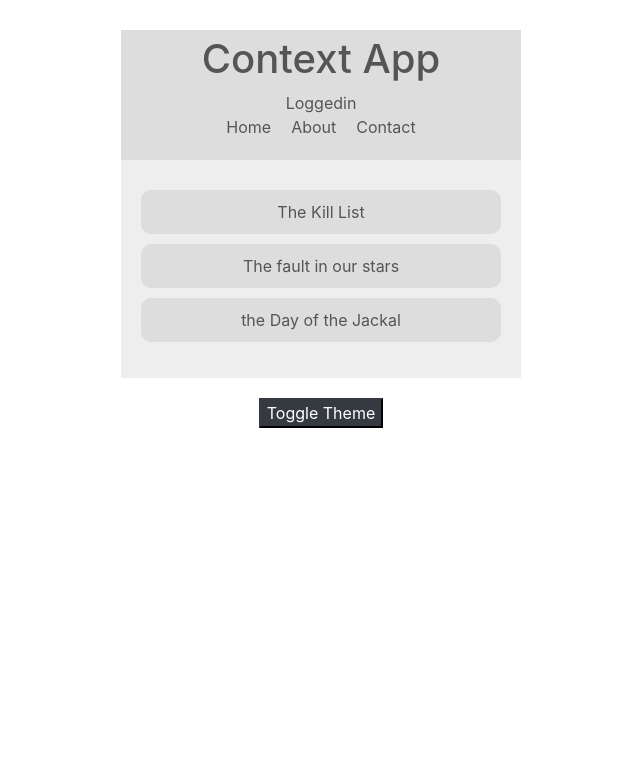
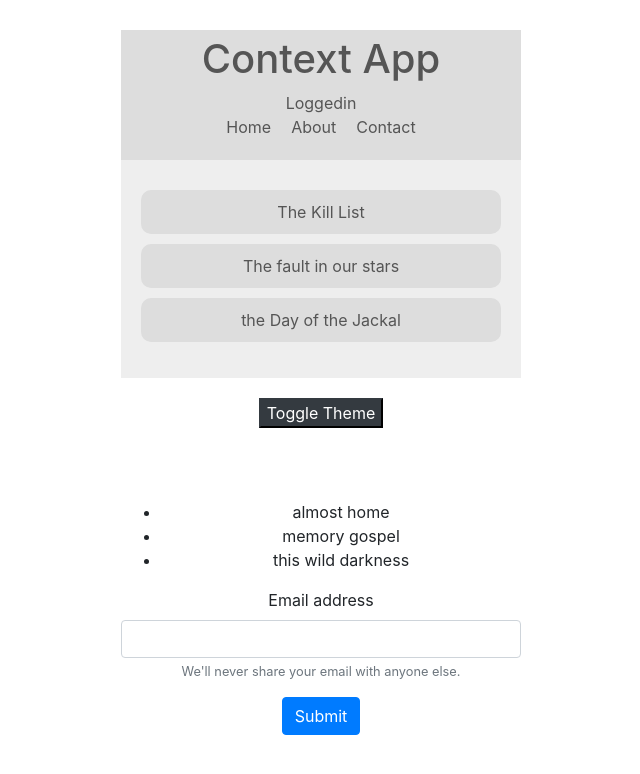
Before and after one commit to specter25/advrea, a React (Create React App) app: page / in a window 1280 px wide. Shown: the top 774 px of the page, without its empty margins (319-959 px from the left). Built offline with nearby package versions, Linux system fonts and the light colour scheme.

Commit message:
useState complete

```diff
--- a/package.json
+++ b/package.json
@@ -8,7 +8,8 @@
     "@testing-library/user-event": "^7.2.1",
     "react": "^16.13.1",
     "react-dom": "^16.13.1",
-    "react-scripts": "3.4.1"
+    "react-scripts": "3.4.1",
+    "uuid": "^8.3.0"
   },
   "scripts": {
     "start": "react-scripts start",
--- a/src/App.js
+++ b/src/App.js
@@ -2,6 +2,8 @@ import React from 'react';
 import './App.css';
 import Navbar from './components/Navbar'
 import Booklist from './components/Booklist'
+import Songlist from './components/SongList'
+
 import ThemeContextProvider from "./context/ThemeContext";
 import ThemeToggle from './components/ThemeToggle'
 import AuthContextProvider from "./context/AuthContext";
@@ -17,7 +19,14 @@ function App() {
         <ThemeToggle />
         </AuthContextProvider>
       </ThemeContextProvider>
-          </div>
+      <br></br>
+      <br></br>
+      <br></br>
+
+      <Songlist />
+    </div>
+
+
   );
 }
 
--- /dev/null
+++ b/src/components/NewSongForm.js
@@ -0,0 +1,28 @@
+import React ,{useState} from 'react';
+
+
+const NewSongForm = ({addSong}) =>{
+    const [title ,setTitle]=useState('')
+    const handleSubmit=(e)=>{
+        e.preventDefault();
+        console.log(title)
+        addSong(title)
+        setTitle('')
+
+    }
+    return (
+        <form onSubmit={handleSubmit}>
+            <div className="form-group">
+                <label forhtml="exampleInputEmail1">Email address</label>
+                <input type="text" className="form-control" id="exampleInputEmail1" aria-describedby="emailHelp"
+                onChange={(e)=>setTitle(e.target.value)}
+                value =  {title}
+                />
+                <small id="emailHelp" className="form-text text-muted">We'll never share your email with anyone else.</small>
+            </div>
+            <button type="submit" className="btn btn-primary" >Submit</button>
+</form>
+    )
+}
+
+export default NewSongForm
--- /dev/null
+++ b/src/components/SongList.js
@@ -0,0 +1,29 @@
+import React ,{useState} from 'react';
+import uuid from 'uuid/v1'
+import NewSongForm from "./NewSongForm";
+
+const SongList = () => {
+  const [songs,setSongs] = useState([
+    { title: 'almost home', id: 1 },
+    { title: 'memory gospel', id: 2 },
+    { title: 'this wild darkness', id: 3 }
+  ])
+
+  const addSong=(title)=>{
+    setSongs([...songs , {title , id:uuid()}])
+  }
+  return (
+    <div className="song-list">
+      <ul>
+        {
+          songs.map(song =>(
+            <li key = {song.id}>{song.title} </li>
+          ))
+        }
+      </ul>
+      <NewSongForm addSong={addSong}/>
+    </div>
+  );
+}
+
+export default SongList;
```
Also changed, not shown: 1 other file (tests, documents, lock files or other folders).
